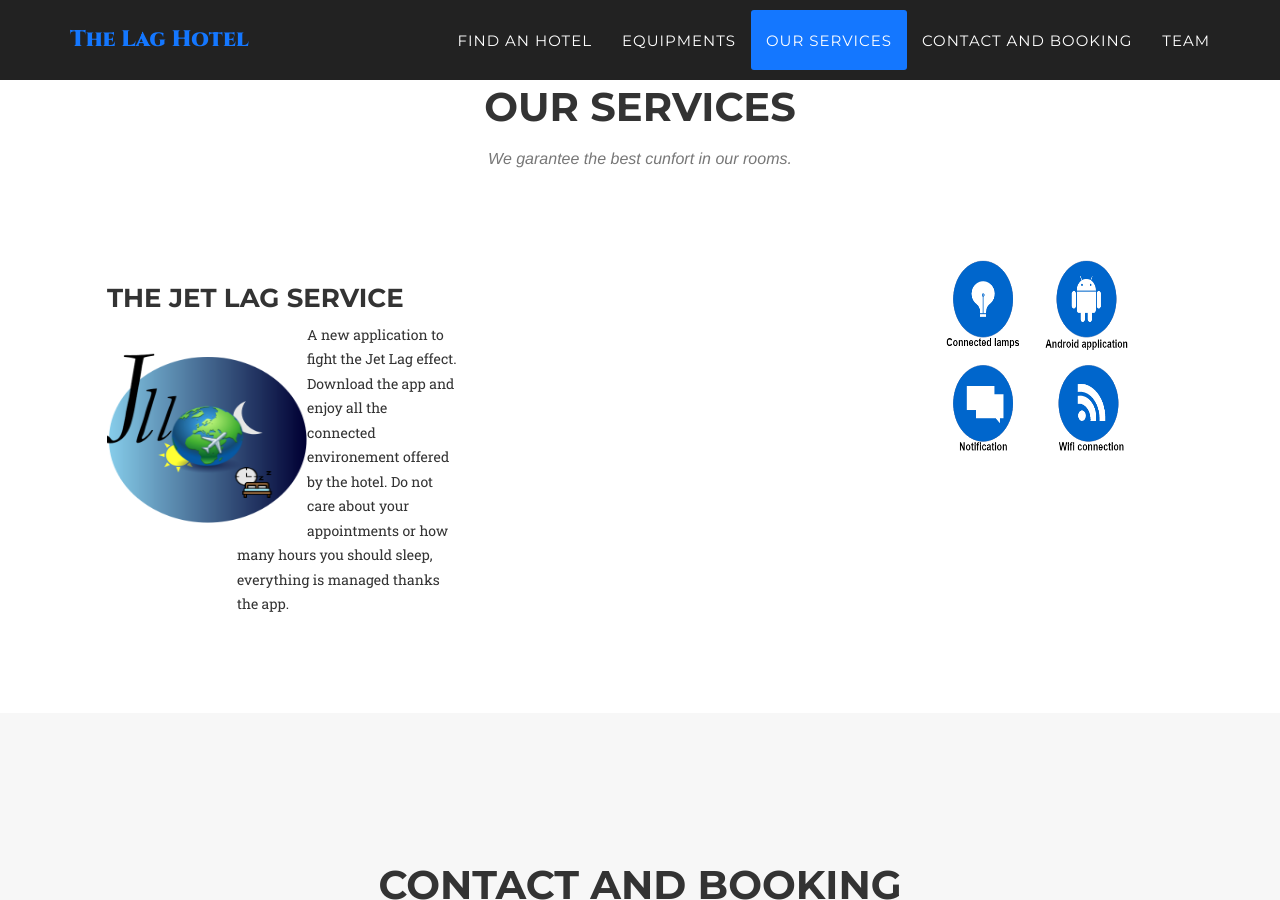
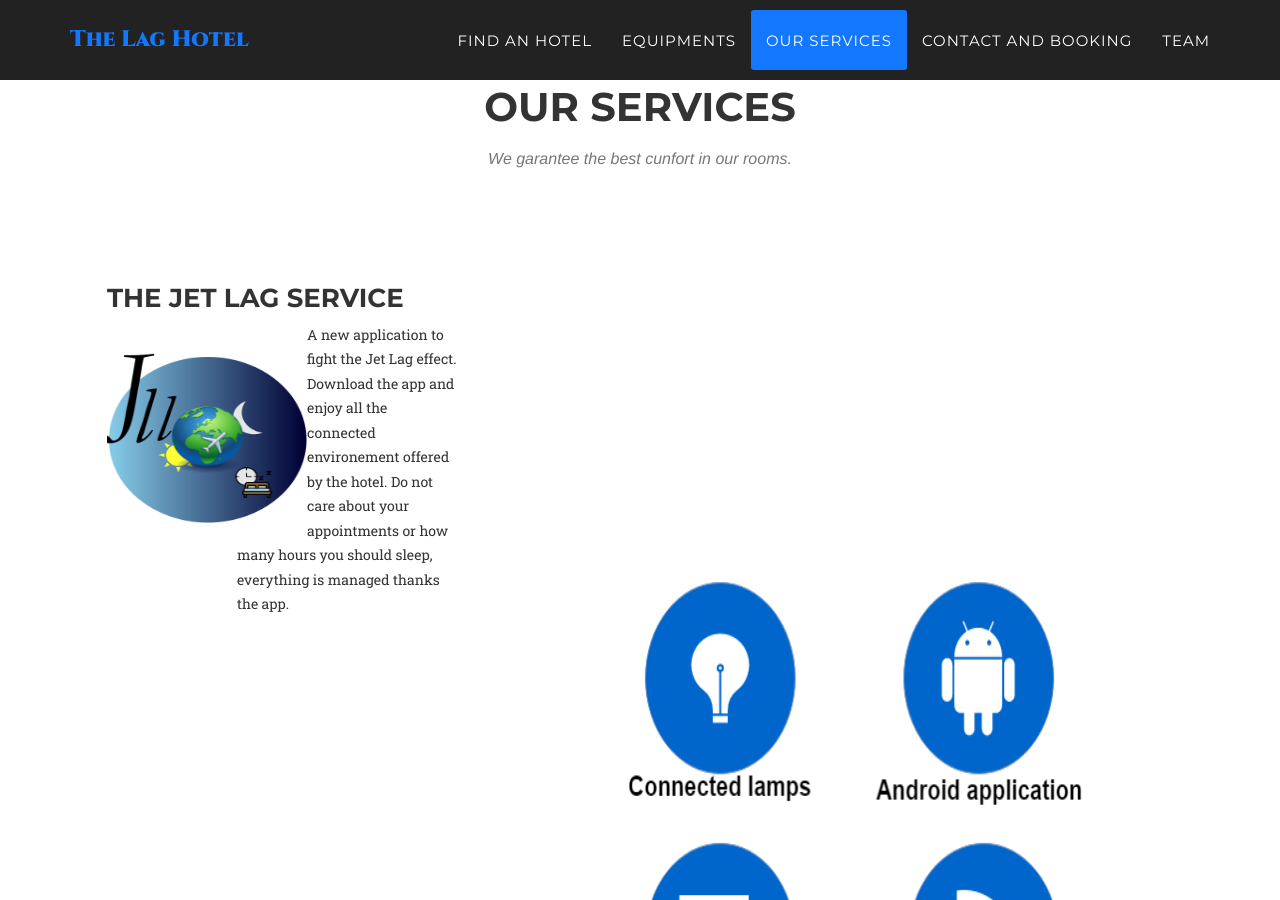
Before and after one commit to VincentGautier/Hotel-web-site, a Jekyll site: the page built from index.html, in a window 1280 px wide and 900 px high, scrolled down 2366 px. Built offline with Jekyll 4.4.1, drawn with Linux system fonts in a browser that asks for light colours; some web fonts are replaced.

Commit message:
Update our_services.html

```diff
--- a/_includes/our_services.html
+++ b/_includes/our_services.html
@@ -23,7 +23,7 @@
             <p> </p>
             <div class="row text-center">
                 <div id="centre">
-                    <img src="img/services.png" width="200" height="200" alt=""/>
+                    <img src="img/services.png" width="500" height="500" alt=""/>
                 </div>
             </div>
         </div>
```
